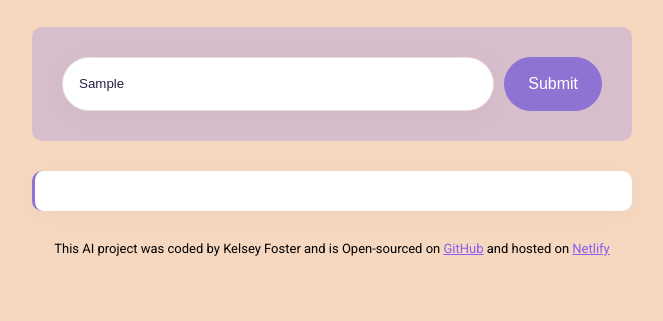
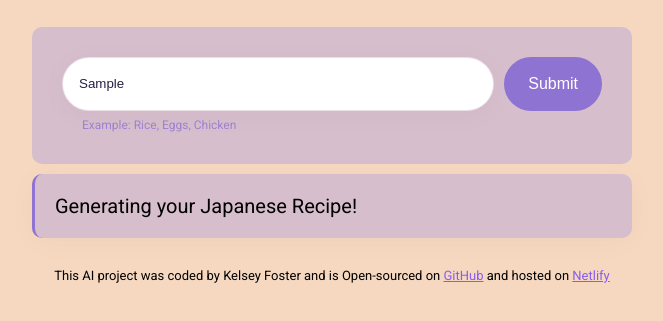
Before and after one commit to 04kelfos/ai-project, a plain HTML site: page index.html in a window 1280 px wide. Both pictures are taken after typing "Sample" into the empty fields and a click on the input 861 px from the left and 261 px from the top of the page. Shown: the part 177-498 px from the top of the page, without its empty margins (308-971 px from the left). Drawn offline with nearby package versions, Linux system fonts and the light colour scheme; no server answers.

Commit message:
improved the UX

```diff
--- a/index.html
+++ b/index.html
@@ -20,10 +20,11 @@
         <h1>Easy Japanese recipes</h1>
       </header>
       <main>
+        <div class="form-wrapper">
           <form id="recipe-generator">
             <input
               type="text"
-            placeholder="Enter Ingredient..."
+              placeholder="Enter Ingredients you have..."
               autofocus
               required
               autocomplete="off"
@@ -32,7 +33,9 @@
             />
             <input type="submit" class="submit-btn" />
           </form>
-        <div class="Recipe-result" id="recipe"></div>
+          <div class="hint">Example: Rice, Eggs, Chicken</div>
+        </div>
+        <div class="Recipe-result hidden" id="recipe"></div>
       </main>
 
       <footer>
--- a/src/index.js
+++ b/src/index.js
@@ -14,9 +14,12 @@ function generateRecipe(event) {
   let apiKey = "107f301285cb6tcc0f0b30ab311aao4a";
   let prompt = `User instructions: Generate an easy Japanese Recipe with ${ingredientInput.value}`;
   let context =
-    "You are a highly skilled chef that has worked in Japan and want to share easy recipes with the ingredients given by the user instructions, provide the answer in basic HTML";
+    "You are a highly skilled chef that has worked in Japan and want to share easy recipes with the ingredients given by the user instructions, provide the answer in basic HTML, Sign the recipe at the end with Itadakimasu inside a strong element";
   let apiUrl = `https://api.shecodes.io/ai/v1/generate?prompt=${prompt}&context=${context}&key=${apiKey}`;
 
+  let recipeElement = document.querySelector("#recipe");
+  recipeElement.classList.remove("hidden");
+  recipeElement.innerHTML = `<div class="generating">Generating your Japanese Recipe!</div`;
   console.log("generating recipe");
 
   axios.get(apiUrl).then(displayRecipe);
--- a/src/style.css
+++ b/src/style.css
@@ -18,13 +18,22 @@ h1 {
   line-height: 1.5;
   color: #272044;
 }
-
-form {
+.form-wrapper {
   padding: 30px;
   background-color: #d7becc;
   border-radius: 10px;
+  margin-bottom: 10px;
+}
+form {
   display: flex;
-  margin-bottom: 30px;
+}
+.hint {
+  margin-left: 20px;
+  color: #8e73d2;
+  margin-top: 5px;
+  font-size: 12px;
+  line-height: 1.5;
+  opacity: 0.8;
 }
 .instructions {
   padding: 16px;
@@ -46,15 +55,27 @@ form {
 }
 .Recipe-result {
   font-size: 20px;
-  background-color: #fff;
+  background-color: #d7becc;
   padding: 20px;
   line-height: 2x;
   border-left: 3px solid #8e73d2;
   border-radius: 10px;
   box-shadow: 0px 4px 30px 0px rgba(39, 33, 66, 0.03);
 }
+
 footer {
   text-align: center;
   font-size: 13px;
   margin-top: 30px;
 }
+.hidden {
+  display: none;
+}
+@keyframes blink-animation {
+  to {
+    visibility: hidden;
+  }
+}
+.generating {
+  animation: blink-animation 1s steps(5, start) infinite;
+}
```
Lines whose indentation alone changed are shown as unchanged.
